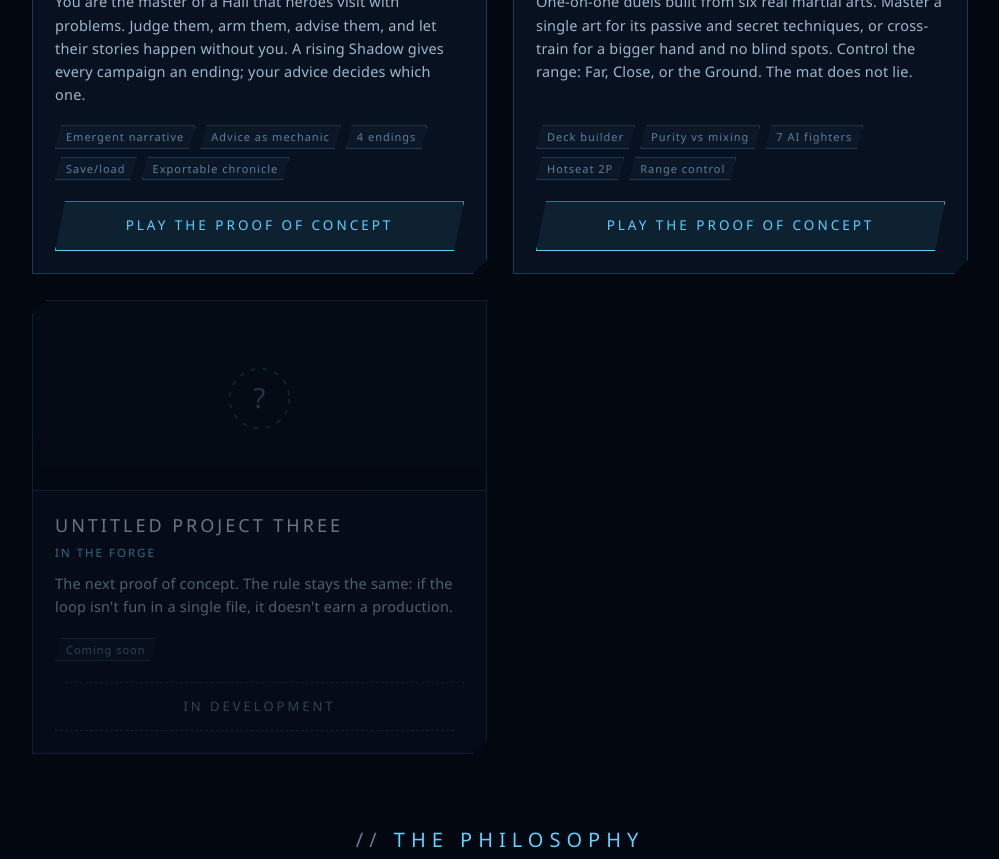
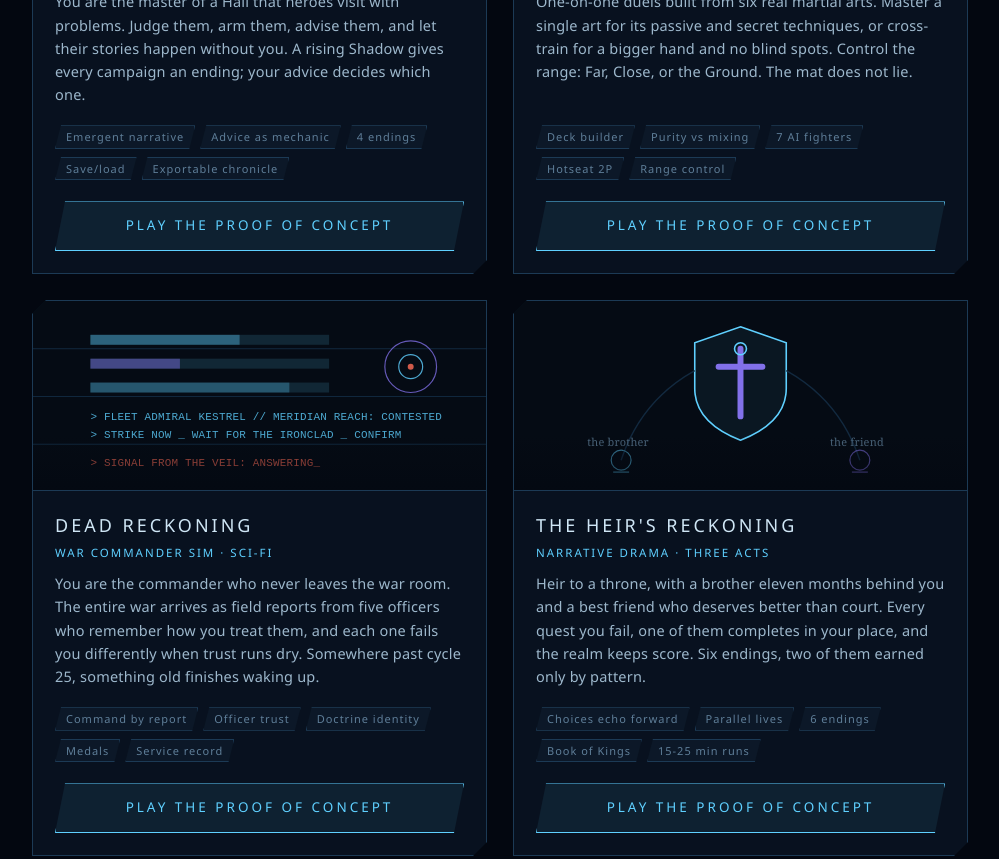
Before and after one commit to peterdsouza247/pocs, a plain HTML site: page index.html in a window 1280 px wide. Shown: the part 876-1735 px from the top of the page, without its empty margins (140-1139 px from the left). Drawn offline with Linux system fonts and the light colour scheme.

Commit message:
Revise project details in index.html
Updated project titles, genres, and descriptions for multiple entries in index.html.

```diff
--- a/index.html
+++ b/index.html
@@ -332,7 +332,56 @@ const GAMES = [
     </svg>`,
   },
   {
-    title: "Untitled Project Three",
+    title: "Dead Reckoning",
+    genre: "War Commander Sim · Sci-Fi",
+    href: "https://peterdsouza247.github.io/dead-reckoning/",
+    desc: "You are the commander who never leaves the war room. The entire war arrives as field reports from five officers who remember how you treat them, and each one fails you differently when trust runs dry. Somewhere past cycle 25, something old finishes waking up.",
+    tags: ["Command by report", "Officer trust", "Doctrine identity", "Medals", "Service record"],
+    art: `<svg viewBox="0 0 480 190" xmlns="http://www.w3.org/2000/svg" preserveAspectRatio="xMidYMid slice">
+      <rect width="480" height="190" fill="#050b14"/>
+      <g stroke="#12293f" stroke-width="1"><line x1="0" y1="48" x2="480" y2="48"/><line x1="0" y1="96" x2="480" y2="96"/><line x1="0" y1="144" x2="480" y2="144"/></g>
+      <rect x="70" y="34" width="240" height="10" fill="rgba(95,208,255,.14)"/><rect x="70" y="34" width="150" height="10" fill="rgba(95,208,255,.35)"/>
+      <rect x="70" y="58" width="240" height="10" fill="rgba(95,208,255,.14)"/><rect x="70" y="58" width="90" height="10" fill="rgba(143,123,255,.4)"/>
+      <rect x="70" y="82" width="240" height="10" fill="rgba(95,208,255,.14)"/><rect x="70" y="82" width="200" height="10" fill="rgba(95,208,255,.28)"/>
+      <g font-family="monospace" font-size="11" fill="#5fd0ff" opacity=".8">
+        <text x="70" y="120">&gt; FLEET ADMIRAL KESTREL // MERIDIAN REACH: CONTESTED</text>
+        <text x="70" y="138">&gt; STRIKE NOW _ WAIT FOR THE IRONCLAD _ CONFIRM</text>
+      </g>
+      <circle cx="392" cy="66" r="26" fill="none" stroke="#8f7bff" stroke-width="1.2" opacity=".7">
+        <animate attributeName="r" values="26;30;26" dur="4s" repeatCount="indefinite"/></circle>
+      <circle cx="392" cy="66" r="12" fill="none" stroke="#5fd0ff" stroke-width="1.2" opacity=".8"/>
+      <circle cx="392" cy="66" r="3" fill="#d05a4a"><animate attributeName="opacity" values="1;.3;1" dur="1.4s" repeatCount="indefinite"/></circle>
+      <text x="70" y="166" font-family="monospace" font-size="11" fill="#d05a4a" opacity=".9">&gt; SIGNAL FROM THE VEIL: ANSWERING_<animate attributeName="opacity" values=".9;.3;.9" dur="2s" repeatCount="indefinite"/></text>
+    </svg>`,
+  },
+  {
+    title: "The Heir's Reckoning",
+    genre: "Narrative Drama · Three Acts",
+    href: "https://peterdsouza247.github.io/heirs-reckoning/",
+    desc: "Heir to a throne, with a brother eleven months behind you and a best friend who deserves better than court. Every quest you fail, one of them completes in your place, and the realm keeps score. Six endings, two of them earned only by pattern.",
+    tags: ["Choices echo forward", "Parallel lives", "6 endings", "Book of Kings", "15-25 min runs"],
+    art: `<svg viewBox="0 0 480 190" xmlns="http://www.w3.org/2000/svg" preserveAspectRatio="xMidYMid slice">
+      <rect width="480" height="190" fill="#050b14"/>
+      <path d="M240 26 L286 42 L286 88 Q286 122 240 140 Q194 122 194 88 L194 42 Z" fill="rgba(95,208,255,.06)" stroke="#5fd0ff" stroke-width="1.6"/>
+      <path d="M240 48 L240 116 M218 66 L262 66" stroke="#8f7bff" stroke-width="6" stroke-linecap="round" opacity=".9"/>
+      <circle cx="240" cy="48" r="6" fill="none" stroke="#5fd0ff" stroke-width="1.6">
+        <animate attributeName="opacity" values="1;.5;1" dur="3s" repeatCount="indefinite"/></circle>
+      <g stroke="#12293f" stroke-width="1.4" fill="none">
+        <path d="M120 160 Q140 100 194 70"/><path d="M360 160 Q340 100 286 70"/>
+      </g>
+      <g fill="none" stroke="#5fd0ff" stroke-width="1.2" opacity=".55">
+        <circle cx="120" cy="160" r="10"/><path d="M112 172 L128 172"/>
+      </g>
+      <g fill="none" stroke="#8f7bff" stroke-width="1.2" opacity=".55">
+        <circle cx="360" cy="160" r="10"/><path d="M352 172 L368 172"/>
+      </g>
+      <g font-family="Georgia, serif" font-size="11" fill="#5f7f99" opacity=".8">
+        <text x="86" y="146">the brother</text><text x="330" y="146">the friend</text>
+      </g>
+    </svg>`,
+  },
+  {
+    title: "Untitled Project Five",
     genre: "In the Forge",
     soon: true,
     desc: "The next proof of concept. The rule stays the same: if the loop isn't fun in a single file, it doesn't earn a production.",
```
